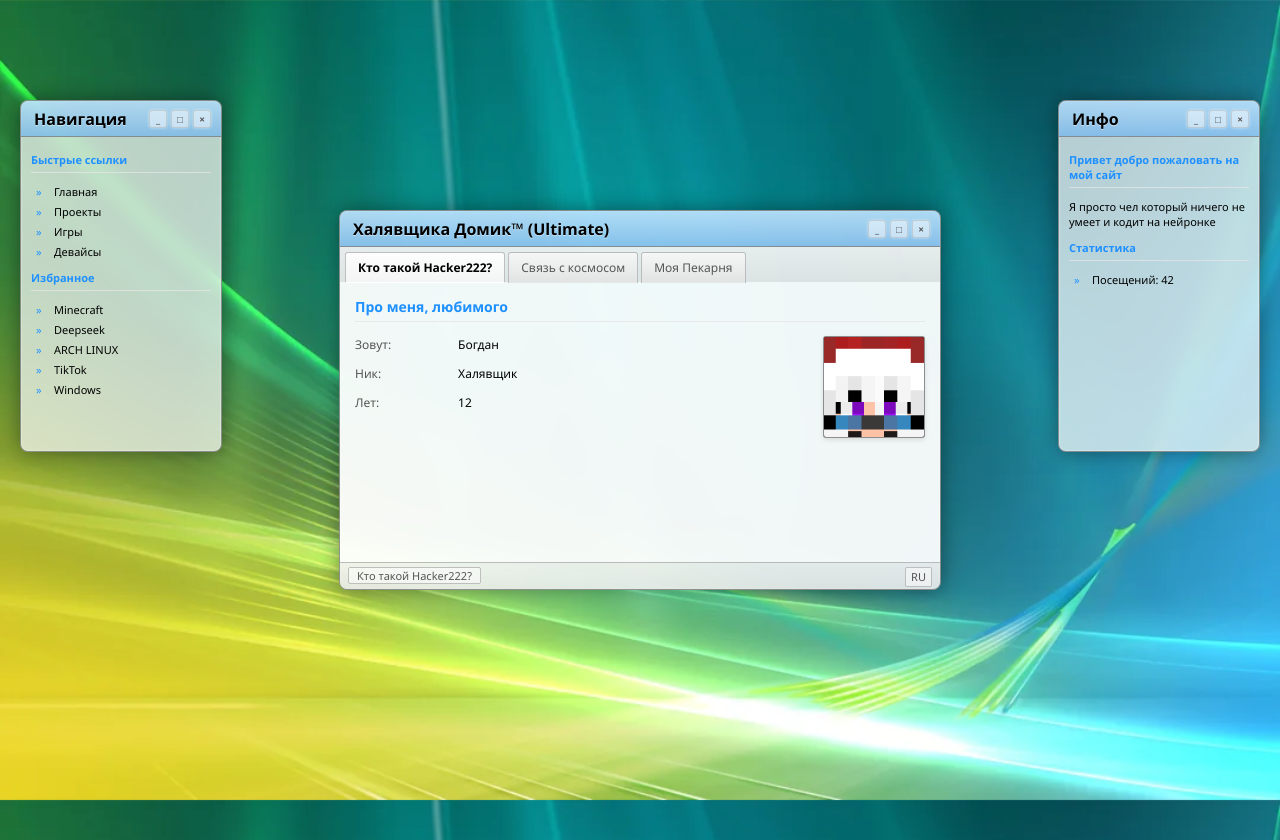
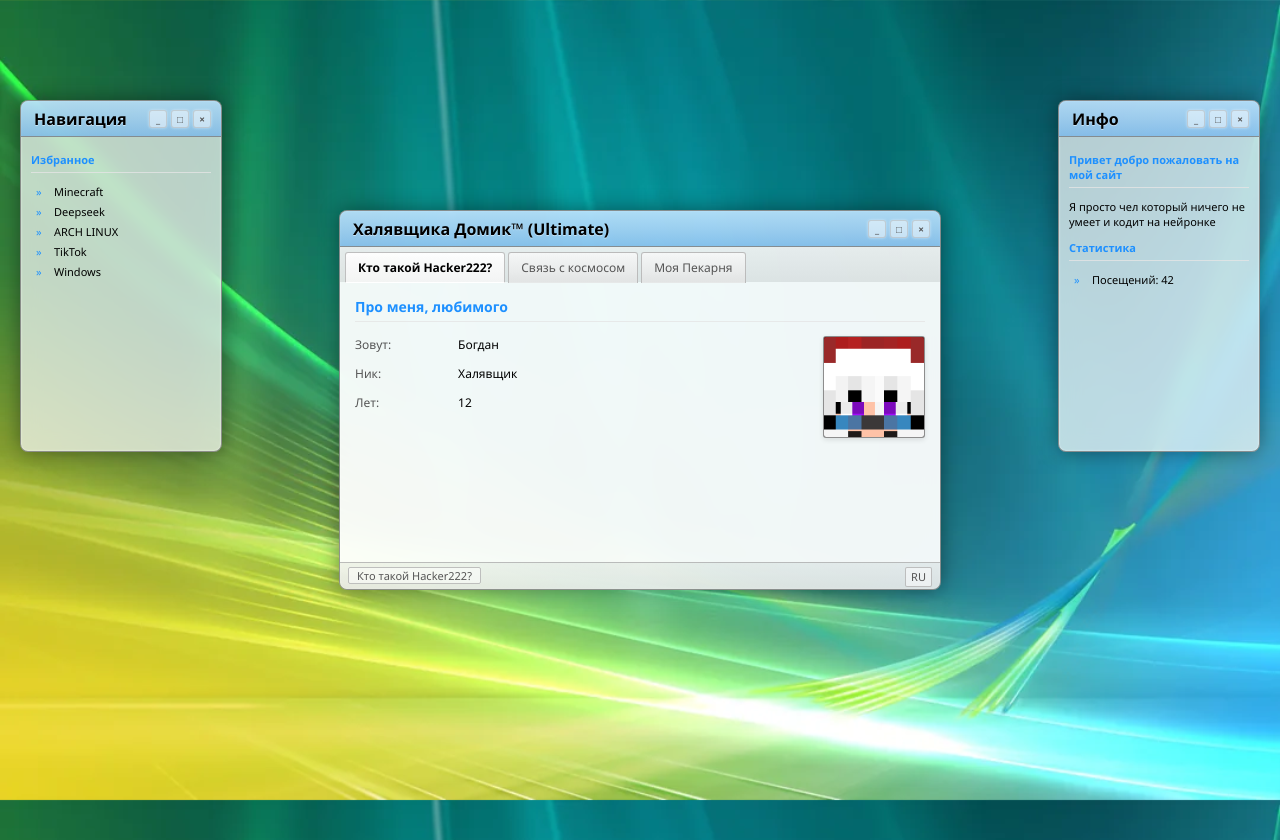
Before and after one commit to Hacker222G/bio-halyavshick, a plain HTML site: page index.html in a window 1280 px wide. Drawn offline with Linux system fonts and the light colour scheme.

Commit message:
Update index.html

```diff
--- a/index.html
+++ b/index.html
@@ -273,13 +273,6 @@
         </div>
     </div>
     <div class="side-content">
-        <h4>Быстрые ссылки</h4>
-        <ul>
-            <li>Главная</li>
-            <li>Проекты</li>
-            <li>Игры</li>
-            <li>Девайсы</li>
-        </ul>
         <h4>Избранное</h4>
         <ul>
             <li>Minecraft</li>
```
